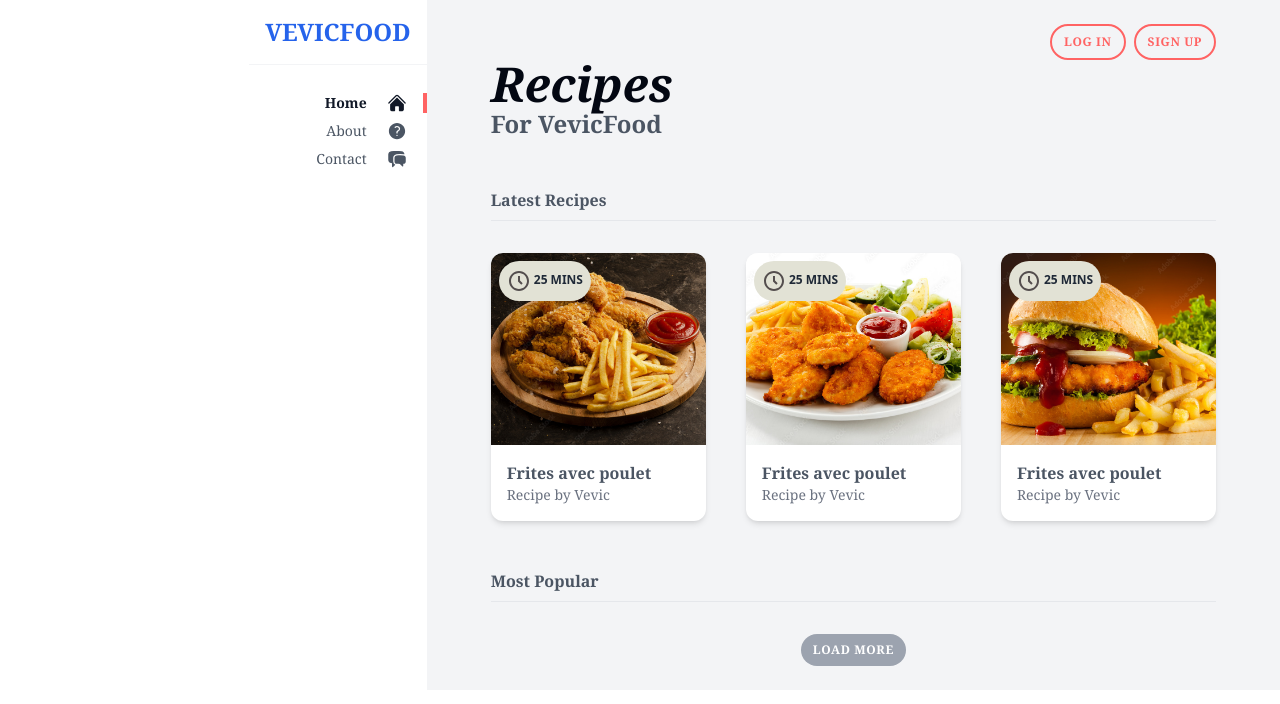
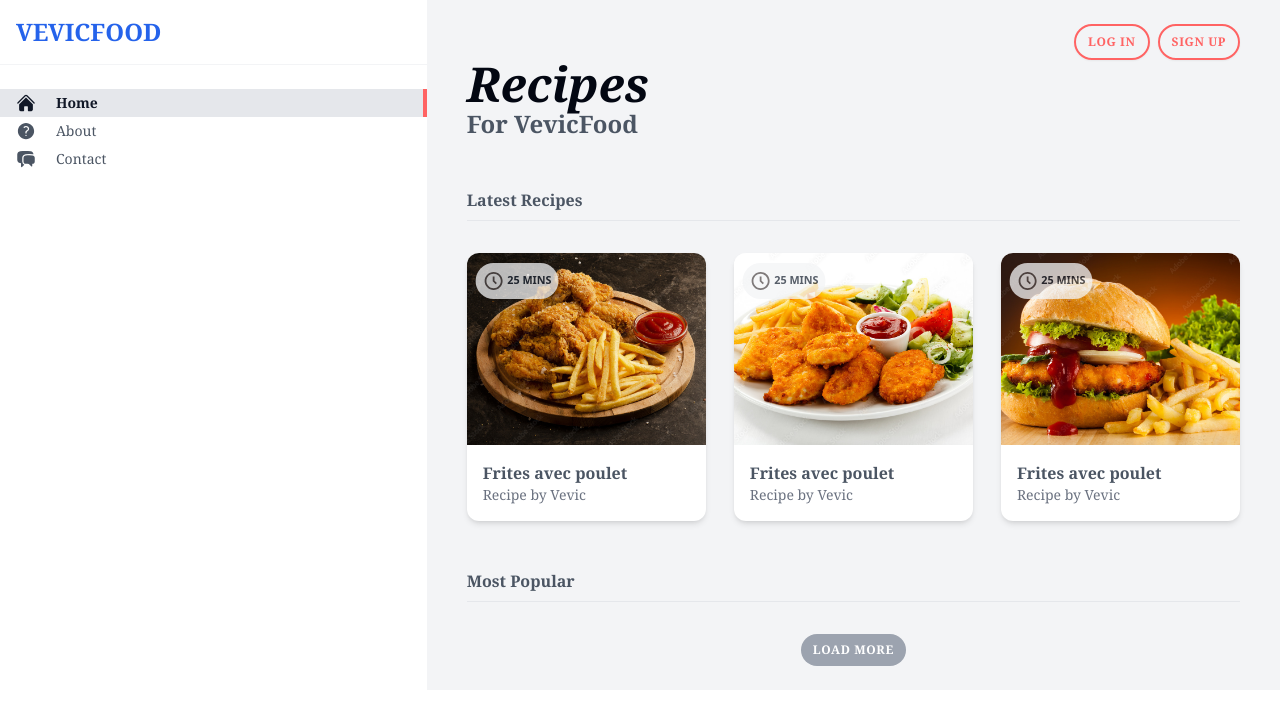
Before and after one commit to GaelNsabua/TailwindCSS-interface, a website: page public/index.html in a window 1280 px wide. Drawn offline with nearby package versions, Linux system fonts and the light colour scheme.

Commit message:
Modifications on nav

```diff
--- a/public/index.html
+++ b/public/index.html
@@ -9,45 +9,47 @@
     <!-- content wrapper -->
     <div class="grid md:grid-cols-3">
         <!-- start nav -->
-        <div class="md:col-span-1 md:flex md:justify-end">
-            <nav class="text-right">
+        <div class="md:col-span-1 md:flex md:justify-start">
+            <nav class=" md:w-full">
                 <div class="flex justify-between items-center border-b border-gray-100">
                     <h1 class="font-bold uppercase p-4">
                         <a href="/" class="text-green-500 sm:text-red-600 lg:text-blue-600 lg:text-2xl hover:text-slate-700">VevicFood</a>
                     </h1>
-                    <div class="px-4 cursor-pointer md:hidden" id="menu-btn">
+                    <div class="p-2 cursor-pointer md:hidden hover:bg-slate-200 rounded-full" id="menu-btn">
                         <svg class="w-6" xmlns="http://www.w3.org/2000/svg" viewBox="0 0 24 24" fill="currentColor" class="w-6 h-6">
                             <path fill-rule="evenodd" d="M3 6.75A.75.75 0 0 1 3.75 6h16.5a.75.75 0 0 1 0 1.5H3.75A.75.75 0 0 1 3 6.75ZM3 12a.75.75 0 0 1 .75-.75h16.5a.75.75 0 0 1 0 1.5H3.75A.75.75 0 0 1 3 12Zm0 5.25a.75.75 0 0 1 .75-.75h16.5a.75.75 0 0 1 0 1.5H3.75a.75.75 0 0 1-.75-.75Z" clip-rule="evenodd" />
                           </svg>
                     </div>
                 </div>
                 <ul class="text-sm mt-6 hidden md:block" id="menu">
-                    <li class="text-gray-900 font-bold py-1">
-                        <a href="#" class="px-4 flex justify-end border-r-4 border-primary">
-                            <span>Home</span>
-                            <svg class="w-5 ml-5" xmlns="http://www.w3.org/2000/svg" viewBox="0 0 24 24" fill="currentColor" class="w-6 h-6">
+                    <li class="py-1 menu-tag active">
+                        <a href="#" class="px-4 flex justify-start">
+                            <svg class="w-5 mr-5" xmlns="http://www.w3.org/2000/svg" viewBox="0 0 24 24" fill="currentColor" class="w-6 h-6">
                                 <path d="M11.47 3.841a.75.75 0 0 1 1.06 0l8.69 8.69a.75.75 0 1 0 1.06-1.061l-8.689-8.69a2.25 2.25 0 0 0-3.182 0l-8.69 8.69a.75.75 0 1 0 1.061 1.06l8.69-8.689Z" />
                                 <path d="m12 5.432 8.159 8.159c.03.03.06.058.091.086v6.198c0 1.035-.84 1.875-1.875 1.875H15a.75.75 0 0 1-.75-.75v-4.5a.75.75 0 0 0-.75-.75h-3a.75.75 0 0 0-.75.75V21a.75.75 0 0 1-.75.75H5.625a1.875 1.875 0 0 1-1.875-1.875v-6.198a2.29 2.29 0 0 0 .091-.086L12 5.432Z" />
                               </svg>
+                            <span>Home</span>
 
                         </a>
                     </li>
-                    <li class="py-1">
-                        <a href="#" class="px-4 flex justify-end border-r-4 border-white">
-                            <span>About</span>
-                            <svg class="w-5 ml-5" xmlns="http://www.w3.org/2000/svg" viewBox="0 0 24 24" fill="currentColor" class="w-6 h-6">
+                    <li class="py-1 menu-tag">
+                        <a href="#" class="px-4 flex justify-start">
+                            <svg class="w-5 mr-5" xmlns="http://www.w3.org/2000/svg" viewBox="0 0 24 24" fill="currentColor" class="w-6 h-6">
                                 <path fill-rule="evenodd" d="M2.25 12c0-5.385 4.365-9.75 9.75-9.75s9.75 4.365 9.75 9.75-4.365 9.75-9.75 9.75S2.25 17.385 2.25 12Zm11.378-3.917c-.89-.777-2.366-.777-3.255 0a.75.75 0 0 1-.988-1.129c1.454-1.272 3.776-1.272 5.23 0 1.513 1.324 1.513 3.518 0 4.842a3.75 3.75 0 0 1-.837.552c-.676.328-1.028.774-1.028 1.152v.75a.75.75 0 0 1-1.5 0v-.75c0-1.279 1.06-2.107 1.875-2.502.182-.088.351-.199.503-.331.83-.727.83-1.857 0-2.584ZM12 18a.75.75 0 1 0 0-1.5.75.75 0 0 0 0 1.5Z" clip-rule="evenodd" />
                               </svg>
+                            <span>About</span>
+
 
                         </a>
                     </li>
-                    <li class="py-1">
-                        <a href="#" class="px-4 flex justify-end border-r-4 border-white">
-                            <span>Contact</span>
-                            <svg class="w-5 ml-5" xmlns="http://www.w3.org/2000/svg" viewBox="0 0 24 24" fill="currentColor" class="w-6 h-6">
+                    <li class="py-1 menu-tag">
+                        <a href="#" class="px-4 flex justify-start">
+                            <svg class="w-5 mr-5" xmlns="http://www.w3.org/2000/svg" viewBox="0 0 24 24" fill="currentColor" class="w-6 h-6">
                                 <path d="M4.913 2.658c2.075-.27 4.19-.408 6.337-.408 2.147 0 4.262.139 6.337.408 1.922.25 3.291 1.861 3.405 3.727a4.403 4.403 0 0 0-1.032-.211 50.89 50.89 0 0 0-8.42 0c-2.358.196-4.04 2.19-4.04 4.434v4.286a4.47 4.47 0 0 0 2.433 3.984L7.28 21.53A.75.75 0 0 1 6 21v-4.03a48.527 48.527 0 0 1-1.087-.128C2.905 16.58 1.5 14.833 1.5 12.862V6.638c0-1.97 1.405-3.718 3.413-3.979Z" />
                                 <path d="M15.75 7.5c-1.376 0-2.739.057-4.086.169C10.124 7.797 9 9.103 9 10.609v4.285c0 1.507 1.128 2.814 2.67 2.94 1.243.102 2.5.157 3.768.165l2.782 2.781a.75.75 0 0 0 1.28-.53v-2.39l.33-.026c1.542-.125 2.67-1.433 2.67-2.94v-4.286c0-1.505-1.125-2.811-2.664-2.94A49.392 49.392 0 0 0 15.75 7.5Z" />
                               </svg>
+                            <span>Contact</span>
+
 
                         </a>
                     </li>
@@ -56,10 +58,10 @@
         </div>
         <!-- end nav -->
 
-        <main class="px-16 py-6 bg-gray-100 md:col-span-2">
+        <main class="px-10 py-6 bg-gray-100 md:col-span-2">
             <div class="text-primary flex justify-center md:justify-end">
-                <a href="#" class="btn border-primary md:border-2 hover:bg-primary hover:text-white">Log in</a>
-                <a href="#"  class="btn ml-2 border-primary md:border-2 hover:bg-primary hover:text-white">Sign up</a>
+                <a href="#" class="btn border-primary transform scale-90 md:scale-100 shadow-sm md:border-2 hover:bg-primary hover:text-white transition ease-out duration-500">Log in</a>
+                <a href="#"  class="btn ml-2 border-primary transform scale-90 md:scale-100 shadow-sm md:border-2 hover:bg-primary hover:text-white transition ease-out duration-500">Sign up</a>
             </div>
 
             <header>
@@ -70,7 +72,7 @@
             <div>
                 <h4 class="font-bold mt-12 pb-2 border-b border-gray-200">Latest Recipes</h4>
 
-                <div class="mt-8 grid lg:grid-cols-3 gap-10">
+                <div class="mt-8 grid lg:grid-cols-3 gap-7">
                     <!-- div for cards -->
                     <div class="card">
                         <img src="Images\img-5.jpeg" alt="VevicFood Recipe" class="w-full h-35 sm:h-48 object-cover">
@@ -120,7 +122,7 @@
                 </div>
 
                 <div class="flex justify-center">
-                    <div class="btn bg-gray-400 text-gray-800 p-2 rounded-lg hover:bg-slate-800 text-white">Load more</div>
+                    <div class="btn bg-gray-400 text-gray-800 p-2 rounded-lg hover:bg-slate-800 text-white transition ease-out duration-500">Load more</div>
                 </div>
             </div>
 
--- a/public/js/main.js
+++ b/public/js/main.js
@@ -1,5 +1,6 @@
 // This helps to run the function as soon as the document is loaded
 $(function(){
+    // Here we make menu visible or hidden when the user clicks on the menu icon. This is for mobile device
     let menuBtn = $("#menu-btn")
     let menu = $("#menu")
 
@@ -8,4 +9,17 @@ $(function(){
         menu.toggleClass("hidden")
     })
 
+    // Here we handle the menu tags selection
+    // This line helps to get all menu tags
+    let allMenuTags = $(".menu-tag")
+    // Here we listen the click on a tag
+    allMenuTags.on("click", function(){
+        // Here we remove the class active to the current element
+        allMenuTags.each(function(){
+            $(this).removeClass("active")
+        })
+        // Here we add the class active to the element the user has clicked on
+        $(this).addClass("active")
+    })
+
 })
--- a/src/input.css
+++ b/src/input.css
@@ -4,13 +4,21 @@
 @tailwind utilities;
 
 .card{
-    @apply bg-white rounded-xl overflow-hidden shadow-md relative hover:shadow-xl hover:scale-105 hover:transition cursor-pointer;
+    @apply bg-white rounded-xl overflow-hidden shadow-md relative hover:shadow-xl transform hover:scale-105 cursor-pointer transition ease-out duration-300;
 }
 
 .badge{
-    @apply bg-secondary-100 text-gray-800 text-xs uppercase font-bold rounded-full p-2 absolute top-0 ml-2 mt-2 font-sans;
+    @apply bg-gray-100 text-gray-800 text-xs uppercase font-bold rounded-full p-2 absolute top-0 ml-1 mt-2 font-sans transform scale-75 md:scale-90 opacity-75;
 }
 
 .btn{
     @apply rounded-full py-2 px-3 uppercase text-xs font-bold cursor-pointer tracking-wider;
 }
+
+.active{
+    @apply border-r-4 border-primary bg-gray-200 py-1 font-bold text-gray-900 ;
+}
+
+.menu-tag{
+    @apply transition ease-out duration-500 hover:bg-gray-100;
+}
```
Also changed, not shown: public/output.css.
